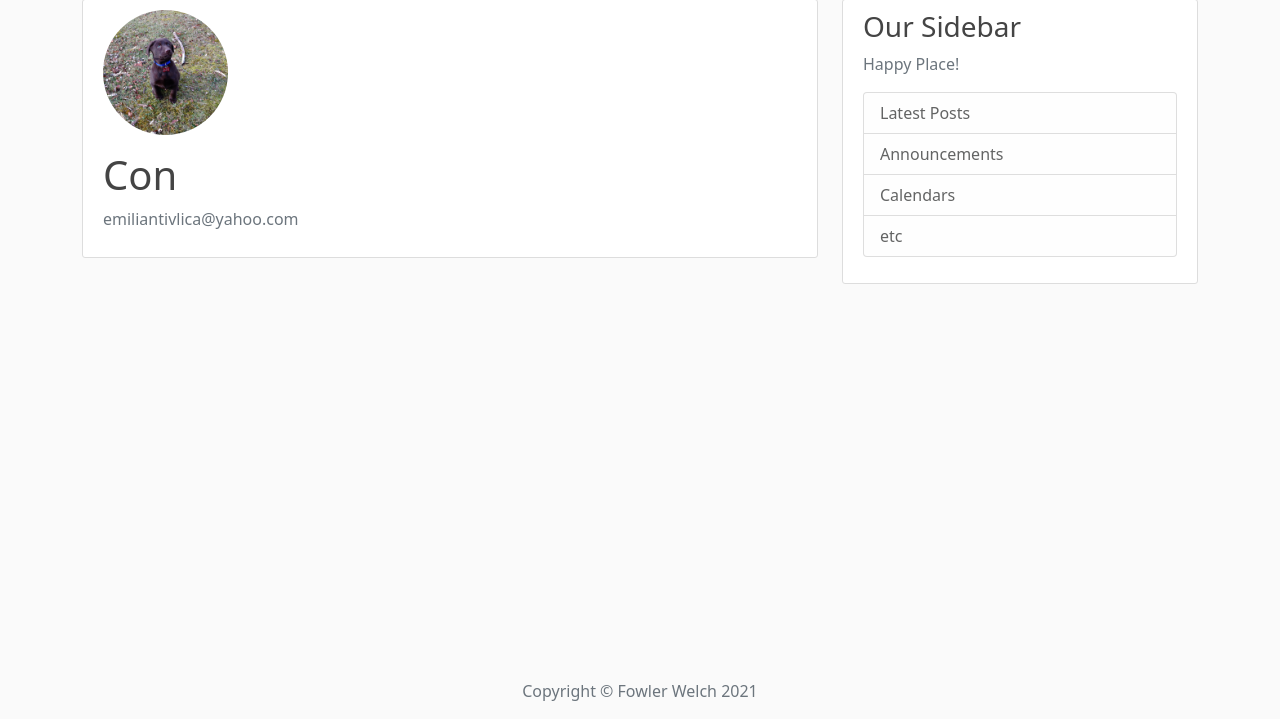
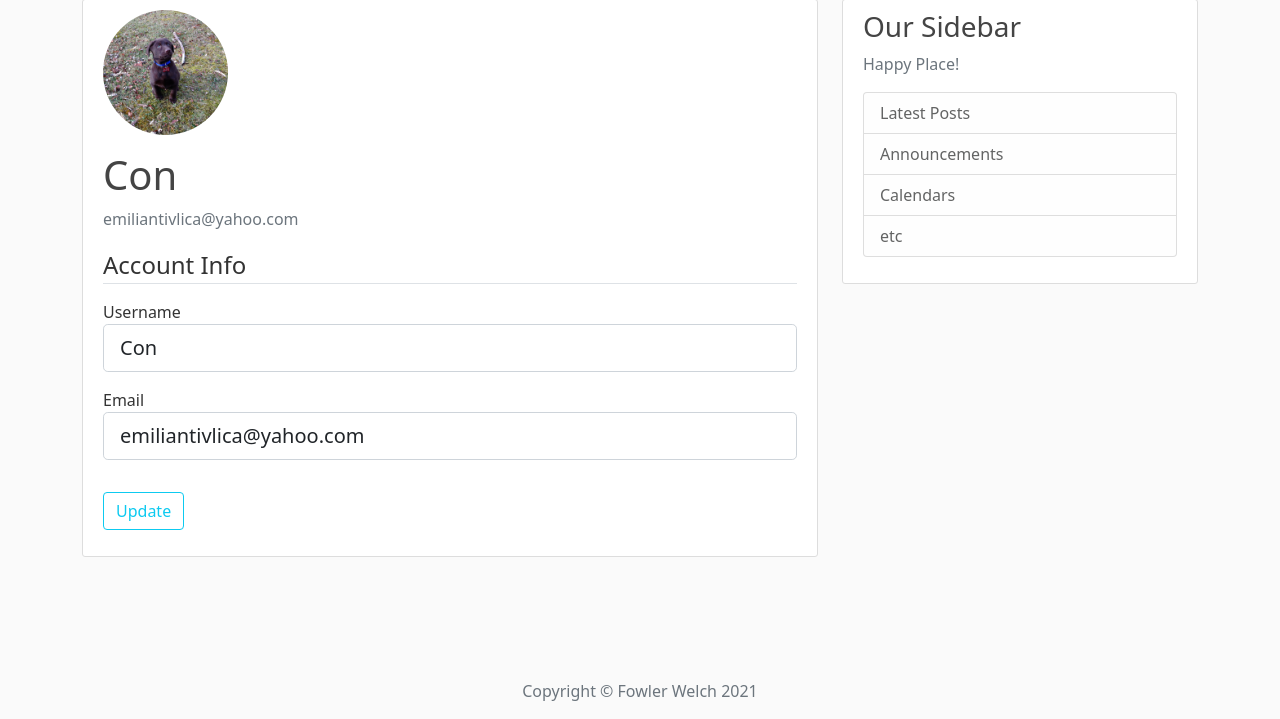
Before and after one commit to Constantin-E-T/fowler_w_blog, a Flask app: page /account in a window 1280 px wide. Shown: the part 81-800 px from the top of the page. Run offline with Flask 2, Linux system fonts and the light colour scheme; a user stored in the database is signed in; some libraries are stand-ins or nearby versions.

Commit message:
account page done

```diff
--- a/app/__init__.py
+++ b/app/__init__.py
@@ -9,9 +9,9 @@ app = Flask(__name__)
 # Create a secret key ❖ to create one very easy go to python console log and
 # >>> import secrets
 # >>> secrets.token_hex(ex:16)
-app.config['SECRET_KEY'] = os.environ.get('SECRET_KEY')
+app.config['SECRET_KEY'] = '1acff3c0d6ebf1dd037206a55d48024a' #os.environ.get("MY_SECRET_KEY")
 # Create database config
-app.config['SQLALCHEMY_DATABASE_URI'] = os.environ.get('DATABASE_URL', 'sqlite:///site.db')
+app.config['SQLALCHEMY_DATABASE_URI'] = 'sqlite:///site.db' #os.environ.get("DATABASE_URL",  "sqlite:///site.db")
 # SQLAlchemy error muted
 app.config['SQLALCHEMY_TRACK_MODIFICATIONS'] = False
 # Create db variable
--- a/app/forms.py
+++ b/app/forms.py
@@ -1,4 +1,5 @@
 from flask_wtf import FlaskForm
+from flask_login import current_user
 from wtforms import StringField, PasswordField, SubmitField, BooleanField
 from wtforms.validators import DataRequired, Length, Email, EqualTo, ValidationError
 from app.models import User
@@ -55,3 +56,29 @@ class LoginForm(FlaskForm):
     remember = BooleanField('Remember Me')
     # Login btn
     submit = SubmitField('Login')
+
+
+class UpdateAccountForm(FlaskForm):
+    # Make the username field
+    username = StringField('Username',
+                           # ▶︎   Create also validators, and the length of username
+                           validators=[DataRequired(), Length(min=2, max=20)])
+    # Make the email field
+    email = StringField('Email',
+                        # ▶︎   Insert data and what kind of data
+                        validators=[DataRequired(), Email()])
+    # Submit btn
+    submit = SubmitField('Update')
+
+    # Give a feedback to the user if on register will feel the form with an already username and email are taken.
+    def validate_username(self, username):
+        if username.data != current_user.username:
+            user = User.query.filter_by(username=username.data).first()
+            if user:
+                raise ValidationError('That username is taken. Please choose a different one! ')
+
+    def validate_email(self, email):
+        if email.data != current_user.email:
+            user = User.query.filter_by(email=email.data).first()
+            if user:
+                raise ValidationError('That email is taken. Please choose a different one! ')
--- a/app/routes.py
+++ b/app/routes.py
@@ -1,6 +1,6 @@
 from flask import render_template, url_for, flash, redirect, request
 from app import app, db, bcrypt
-from app.forms import RegistrationForm, LoginForm
+from app.forms import RegistrationForm, LoginForm, UpdateAccountForm
 from app.models import User, Post
 from flask_login import login_user, current_user, logout_user, login_required
 
@@ -91,8 +91,18 @@ def logout():
     return redirect(url_for('home'))
 
 
-@app.route('/account')
+@app.route('/account', methods=['GET', 'POST'])
 @login_required
 def account():
+    form = UpdateAccountForm()
+    if form.validate_on_submit():
+        current_user.username = form.username.data
+        current_user.email = form.email.data
+        db.session.commit()
+        flash('Your account has been updated!', 'success')
+        return redirect(url_for('account'))
+    elif request.method == 'GET':
+        form.username.data = current_user.username
+        form.email.data = current_user.email
     image_file = url_for('static', filename='images/' + current_user.image_file)
-    return render_template('account.html', title='Account', image_file=image_file)
+    return render_template('account.html', title='Account', image_file=image_file, form=form)
--- a/app/templates/account.html
+++ b/app/templates/account.html
@@ -11,6 +11,57 @@
         </div>
       </div>
       <!-- FORM HERE -->
+
+        <form action="" method="post">
+            {# Form Instance #}
+            {{ form.hidden_tag() }}
+            <fieldset class="mb-3">
+                <legend class="border-bottom mb-3">Account Info</legend>
+
+                {# Username form #}
+                <div class="mb-3">
+                    {# Form label #}
+                    {{ form.username.label(class="form-control-label") }}
+
+                    {# Form check if the user insert the right data, if not trow a error.
+                     Use a bootstrap class 'is-invalid' #}
+                    {% if form.username.errors %}
+                        {{ form.username(class="form-control form-control-lg is-invalid") }}
+                        <div class="invalid-feedback">
+                            {% for error in form.username.errors %}
+                                <span>{{ error }}</span>
+                            {% endfor %}
+                        </div>
+                    {% else %}
+                        {# Form Content #}
+                        {{ form.username(class="form-control form-control-lg") }}
+                    {% endif %}
+                </div>
+
+                {# Email form #}
+                <div class="mb-3">
+                    {# Form label #}
+                    {{ form.email.label(class="form-control-label") }}
+                    {# Form check if the user insert the right data, if not trow a error.
+                     Use a bootstrap class 'is-invalid' #}
+                    {% if form.email.errors %}
+                        {{ form.email(class="form-control form-control-lg is-invalid") }}
+                        <div class="invalid-feedback">
+                            {% for error in form.email.errors %}
+                                <span>{{ error }}</span>
+                            {% endfor %}
+                        </div>
+                    {% else %}
+                        {# Form Content #}
+                        {{ form.email(class="form-control form-control-lg") }}
+                    {% endif %}
+                </div>
+            </fieldset>
+            <div class="mb-3">
+                {# Form submit btn #}
+                {{ form.submit(class="btn btn-outline-info") }}
+            </div>
+        </form>
     </div>
 
 {% endblock content %}
```
